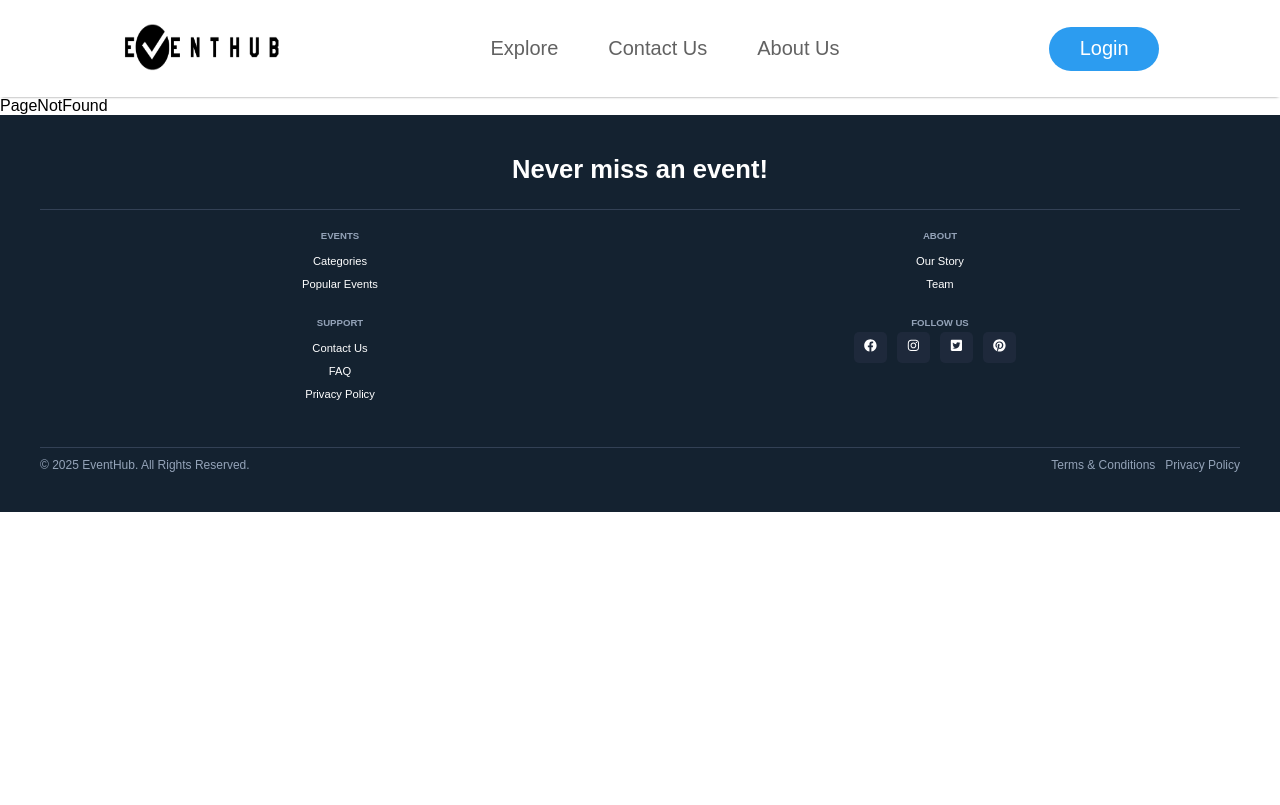
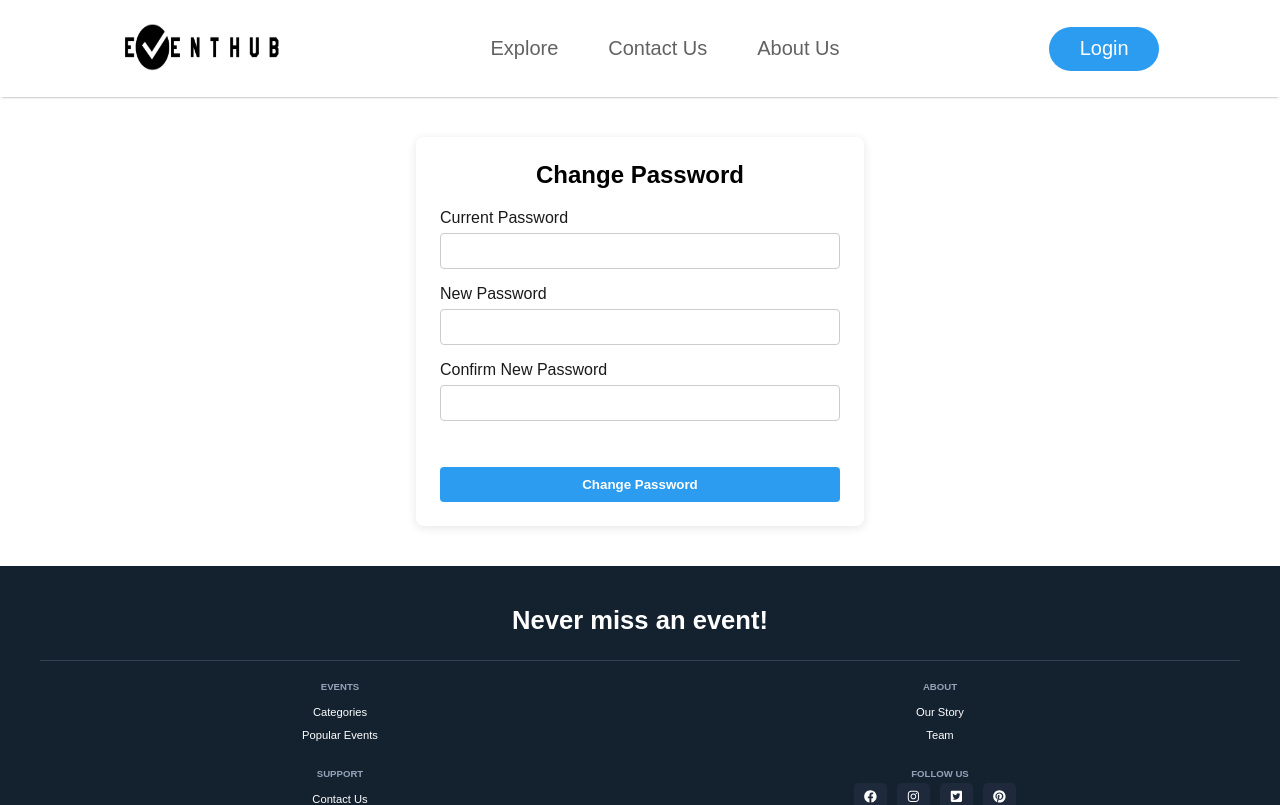
Before and after one commit to ShristiPoudel/front_end, a React (Vite) app in the folder frontend/: page /change-password in a window 1280 px wide. Shown: the top 805 px of the page. Built offline with nearby package versions, Linux system fonts and the light colour scheme.

Commit message:
change password and terms and condition

```diff
--- a/frontend/src/App.jsx
+++ b/frontend/src/App.jsx
@@ -26,6 +26,7 @@ import DiscoverEvents from './Pages/DiscoverEvents/DiscoverEvents';
 import Notifications from './Pages/Notifications/Notifications';
 import ResetPass from './Pages/ResetPassword/ResetPass';
 import ResetRequest from './Pages/ResetPassword/ResetRequest';
+import ChangePassword from './Pages/ChangePassword/ChangePassword'
 
 
 
@@ -56,12 +57,14 @@ const App = () => {
 
             <Route path="/reset-password-request" element={<ResetRequest />} />
             <Route path="/reset-password" element={<ResetPass />} />
+            <Route path="/change-password" element={<ChangePassword/>} />
 
 
             {/* Auth-only (common) */}
             <Route element={<ProtectedRoute />}>
               <Route path="/profile" element={<Profile />} />
               <Route path="/log-out" element={<Logout />} />
+
             </Route>
 
             {/* Organizer-Only Routes */}
--- /dev/null
+++ b/frontend/src/Pages/ChangePassword/ChangePassword.css
@@ -0,0 +1,69 @@
+.change-password-container {
+    max-width: 400px;
+    margin: 40px auto;
+    padding: 24px;
+    background-color: #fff;
+    border-radius: 8px;
+    box-shadow: 0 2px 10px rgba(0, 0, 0, 0.1);
+  }
+
+  .title {
+    font-size: 1.5rem;
+    font-weight: 600;
+    margin-bottom: 20px;
+    text-align: center;
+  }
+
+  .success-message {
+    color: green;
+    margin-bottom: 15px;
+    text-align: center;
+  }
+
+  .error-message {
+    color: red;
+    margin-bottom: 15px;
+    text-align: center;
+  }
+
+  .change-password-form {
+    display: flex;
+    flex-direction: column;
+    gap: 16px;
+  }
+
+  .form-group {
+    display: flex;
+    flex-direction: column;
+  }
+
+  .form-group label {
+    margin-bottom: 6px;
+    font-weight: 500;
+  }
+
+  .form-group input {
+    padding: 8px 10px;
+    border: 1px solid #ccc;
+    border-radius: 4px;
+  }
+
+  .error-text {
+    color: red;
+    font-size: 0.875rem;
+    margin-top: 4px;
+  }
+
+  .submit-button {
+    background-color: #2C9CF0;
+    color: white;
+    padding: 10px;
+    font-weight: bold;
+    border: none;
+    border-radius: 4px;
+    cursor: pointer;
+  }
+
+  .submit-button:hover {
+    background-color: #1b7dc4;
+  }
--- /dev/null
+++ b/frontend/src/Pages/ChangePassword/ChangePassword.jsx
@@ -0,0 +1,116 @@
+import React, { useState } from 'react';
+import { useNavigate } from 'react-router-dom';
+import api from '../../api/config';
+import './ChangePassword.css';
+
+const ChangePassword = () => {
+  const navigate = useNavigate();
+
+  const [formData, setFormData] = useState({
+    current_password: '',
+    new_password: '',
+    confirm_password: '',
+  });
+
+  const [errors, setErrors] = useState({});
+  const [message, setMessage] = useState('');
+
+  const handleChange = (e) => {
+    setFormData({ ...formData, [e.target.name]: e.target.value });
+    setErrors({});
+    setMessage('');
+  };
+
+  const handleSubmit = async (e) => {
+    e.preventDefault();
+    try {
+      const token = localStorage.getItem('authToken');
+      const headers = { Authorization: `Token ${token}` };
+
+      const response = await api.post('/user/change-password/', formData, { headers });
+
+      setMessage(response.data.message);
+      setFormData({
+        current_password: '',
+        new_password: '',
+        confirm_password: '',
+      });
+
+
+      setTimeout(() => {
+        navigate('/profile');
+      }, 1000);
+    } catch (error) {
+      console.log('Backend error:', error.response?.data); // helpful for debugging
+
+      const responseErrors = error.response?.data || {};
+      const formattedErrors = {
+        ...responseErrors,
+        general:
+          responseErrors.non_field_errors?.[0] ||
+          responseErrors.detail ||
+          'Something went wrong. Please check your inputs.',
+      };
+      setErrors(formattedErrors);
+    }
+  };
+
+  return (
+    <div className="change-password-container">
+      <h2 className="title">Change Password</h2>
+
+      {message && <div className="success-message">{message}</div>}
+      {errors.general && <div className="error-message">{errors.general}</div>}
+
+      <form onSubmit={handleSubmit} className="change-password-form">
+        <div className="form-group">
+          <label>Current Password</label>
+          <input
+            type="password"
+            name="current_password"
+            value={formData.current_password}
+            onChange={handleChange}
+            required
+          />
+          {errors.current_password && (
+            <p className="error-text">{errors.current_password[0]}</p>
+          )}
+        </div>
+
+        <div className="form-group">
+          <label>New Password</label>
+          <input
+            type="password"
+            name="new_password"
+            value={formData.new_password}
+            onChange={handleChange}
+            required
+          />
+          {errors.new_password && (
+            <p className="error-text">{errors.new_password[0]}</p>
+          )}
+        </div>
+
+        <div className="form-group">
+          <label>Confirm New Password</label>
+          <input
+            type="password"
+            name="confirm_password"
+            value={formData.confirm_password}
+            onChange={handleChange}
+            required
+          />
+          {errors.confirm_password && (
+            <p className="error-text">{errors.confirm_password[0]}</p>
+          )}
+        </div>
+
+        <button type="submit" className="submit-button">
+          Change Password
+        </button>
+      </form>
+    </div>
+  );
+};
+
+export default ChangePassword;
--- a/frontend/src/Pages/Profile/Profile.jsx
+++ b/frontend/src/Pages/Profile/Profile.jsx
@@ -120,8 +120,14 @@ const Profile = () => {
             <div className="class">
               <button onClick={() => navigate('/edit-profile')}>Edit Profile</button>
               <div className="settings">
-                <IoIosSettings className='settings-icon' />
-              </div>
+                 <IoIosSettings
+                     className="settings-icon"
+                     onClick={() => navigate('/change-password')}
+                        title="Change Password"
+                          style={{ cursor: 'pointer' }}
+                           />
+</div>
+
             </div>
           </div>
           <p className="profile-role">{user.role}</p>
--- a/frontend/src/Pages/SignUp/SignUp.css
+++ b/frontend/src/Pages/SignUp/SignUp.css
@@ -100,6 +100,74 @@ height: 52px;
     font-size: 19px;
 }
 
+.modal-overlay-term {
+    position: fixed;
+    top: 0;
+    left: 0;
+    width: 100%;
+    height: 100%;
+    background-color: rgba(0, 0, 0, 0.6);
+    display: flex;
+    justify-content: center;
+    align-items: center;
+    z-index: 999;
+  }
+
+  .modal-content-term {
+    background-color: #fff;
+    max-width: 700px;
+    width: 90%;
+    max-height: 80vh;
+    padding: 20px;
+    border-radius: 10px;
+    overflow-y: auto;
+    position: relative;
+    box-shadow: 0 4px 12px rgba(0,0,0,0.25);
+    animation: fadeIn 0.3s ease-in-out;
+    font-family: 'Segoe UI', Tahoma, Geneva, Verdana, sans-serif;
+  }
+
+  .modal-close-btn {
+    position: absolute;
+    top: 12px;
+    right: 15px;
+    font-size: 1.5rem;
+    background: transparent;
+    border: none;
+    color: #555;
+    cursor: pointer;
+    transition: color 0.2s ease;
+  }
+
+  .modal-close-btn:hover {
+    color: #000;
+  }
+
+  .modal-text {
+    white-space: pre-wrap;
+    font-size: 0.95rem;
+    color: #333;
+    line-height: 1.6;
+  }
+
+  @keyframes fadeIn {
+    from {
+      opacity: 0;
+      transform: scale(0.96);
+    }
+    to {
+      opacity: 1;
+      transform: scale(1);
+    }
+  }
+
+
+  .terms-link {
+    text-decoration: underline;
+  }
+
+
+
 
 @media screen  and (max-width:400px){
 
--- a/frontend/src/Pages/SignUp/SignUp.jsx
+++ b/frontend/src/Pages/SignUp/SignUp.jsx
@@ -1,44 +1,84 @@
-import React, { useState } from 'react';
-import { useNavigate } from 'react-router-dom';
+import React, { useState } from "react";
+import { useNavigate } from "react-router-dom";
 import "./SignUp.css";
-import api from '../../api/config';
-import { Link } from 'react-router-dom';
-import { useAuth } from '../../context/AuthContext';
+import api from "../../api/config";
+import { Link } from "react-router-dom";
+import { useAuth } from "../../context/AuthContext";
 
 const SignUp = () => {
+  const getTermsText = (role) => {
+    const intro = `Terms and Conditions
+
+  Welcome to Event Hub. By using our platform, you agree to the following terms and conditions. Please read them carefully.
+  `;
+
+    const attendeeTerms = `
+
+  Data Security and Privacy:
+  • We take your privacy seriously. All personal information you provide (name, email, preferences, etc.) is securely stored and protected.
+  • Your data will never be shared or sold to third parties without your consent.
+  • You agree to receive notifications and updates related to events based on your preferences.
+  • Any misuse of the system, including attempts to exploit or tamper with the platform, will result in account suspension or permanent ban.
+  `;
+
+    const organizerTerms = `
+
+  Data Security:
+  • Organizer account data, including login credentials and event details, is securely handled and protected under our privacy policy.
+  • Organizers must ensure that all event listings are genuine and lawful. Posting misleading, fake, or spammy content will result in immediate account action.
+
+  Subscription Policy:
+  • Organizers can publish up to 2 events for free.
+  • To post additional events, organizers must subscribe to a premium plan available under their dashboard.
+
+  Commission on Ticket Sales:
+  • Event Hub charges a 15% commission on every ticket sold through the platform.
+  • This commission is automatically deducted during the transaction process.
+  • By using our platform, you agree to this revenue-sharing model.
+  `;
+
+    const changes = `
+
+  • Event Hub reserves the right to update or modify these terms at any time. Users will be notified of significant changes via email or in-app notification.
+  • By continuing to use Event Hub, you agree to comply with the above terms. If you do not accept these conditions, please refrain from using our platform.`;
+
+    return `${intro}${
+      role === "organizer" ? organizerTerms : attendeeTerms
+    }${changes}`;
+  };
+
+  const [showTermsModal, setShowTermsModal] = useState(false);
   const [signupData, setSignupData] = useState({
-    name: '',
-    email: '',
-    password: '',
-    role:'attendee',
-    agreed: false
+    name: "",
+    email: "",
+    password: "",
+    role: "attendee",
+    agreed: false,
   });
-  const [error, setError] = useState('');
+  const [error, setError] = useState("");
   const [isSubmitting, setIsSubmitting] = useState(false);
   const navigate = useNavigate();
   const { loginUser } = useAuth();
 
-
-
   const handleChange = (e) => {
     const { name, value, type, checked } = e.target;
-    setSignupData(prev => ({
+    setSignupData((prev) => ({
       ...prev,
-      [name]: type === 'checkbox' ? checked : value
+      [name]: type === "checkbox" ? checked : value,
     }));
   };
 
   const handleSubmit = async (e) => {
     console.log("form submitted");
     e.preventDefault();
-    setError('');
+    setError("");
 
     if (!signupData.name || !signupData.email || !signupData.password) {
-      return setError('Please fill in all fields');
+      return setError("Please fill in all fields");
     }
 
     if (!signupData.agreed) {
-      return setError('You must agree to the terms and privacy policy');
+      return setError("You must agree to the terms and privacy policy");
     }
 
     try {
@@ -47,70 +87,87 @@ const SignUp = () => {
         name: signupData.name,
         email: signupData.email,
         password: signupData.password,
-        role: signupData.role
+        role: signupData.role,
       });
 
       console.log("Signup successful:", response.data);
 
-      navigate('/login');
+      navigate("/login");
     } catch (err) {
       console.error("Signup error:", err.response?.data);
-      setError(err.response?.data?.message || 'Signup failed. Please try again.');
+      setError(
+        err.response?.data?.message || "Signup failed. Please try again."
+      );
     } finally {
       setIsSubmitting(false);
     }
   };
 
   return (
-    <div className='signup-page'>
-      <div className='signup'>
+    <div className="signup-page">
+      <div className="signup">
         <h2>Sign Up</h2>
         {error && <div className="error-message">{error}</div>}
 
-        <form className='signup-form' onSubmit={handleSubmit}>
-          <div className='signup-input-fields'>
+        {showTermsModal && (
+          <div className="modal-overlay-term" role="dialog" aria-modal="true">
+            <div className="modal-content-term">
+              <button
+                className="modal-close-btn"
+                onClick={() => setShowTermsModal(false)}
+                aria-label="Close terms modal"
+              >
+                &times;
+              </button>
+              <pre className="modal-text">{getTermsText(signupData.role)}</pre>
+            </div>
+          </div>
+        )}
+
+        <form className="signup-form" onSubmit={handleSubmit}>
+          <div className="signup-input-fields">
             <label htmlFor="name">Enter your name:</label>
             <input
               type="text"
-              id='name'
-              name='name'
-              autoComplete='name'
-              placeholder='Your name'
+              id="name"
+              name="name"
+              autoComplete="name"
+              placeholder="Your name"
               value={signupData.name}
               onChange={handleChange}
               required
             />
           </div>
 
-          <div className='signup-input-fields'>
+          <div className="signup-input-fields">
             <label htmlFor="email">Enter your email:</label>
             <input
               type="email"
-              id='email'
-              name='email'
-              autoComplete='email'
-              placeholder='Your email'
+              id="email"
+              name="email"
+              autoComplete="email"
+              placeholder="Your email"
               value={signupData.email}
               onChange={handleChange}
               required
             />
           </div>
 
-          <div className='signup-input-fields'>
+          <div className="signup-input-fields">
             <label htmlFor="password">Enter your password:</label>
             <input
               type="password"
-              id='password'
-              name='password'
-              autoComplete='new-password'
-              placeholder='Your password'
+              id="password"
+              name="password"
+              autoComplete="new-password"
+              placeholder="Your password"
               value={signupData.password}
               onChange={handleChange}
               required
             />
           </div>
 
-          <div className='signup-input-fields'>
+          <div className="signup-input-fields">
             <label htmlFor="role">Select your role:</label>
             <select
               id="role"
@@ -128,11 +185,20 @@ const SignUp = () => {
             <label>
               <input
                 type="checkbox"
-                name='agreed'
+                name="agreed"
                 checked={signupData.agreed}
                 onChange={handleChange}
               />
-              By continuing, I agree to the terms of use & privacy policy.
+              By continuing, I agree to the{" "}
+              <span
+                className="terms-link"
+                onClick={() => setShowTermsModal(true)}
+                style={{ color: "#007bff", cursor: "pointer" }}
+              >
+                {signupData.role === "organizer"
+                  ? "Organizer Terms"
+                  : "Attendee Terms"}
+              </span>
             </label>
           </div>
 
@@ -141,7 +207,7 @@ const SignUp = () => {
               type="submit"
               // disabled={isSubmitting || !signupData.agreed}
             >
-              {isSubmitting ? 'Processing...' : 'Sign Up'}
+              {isSubmitting ? "Processing..." : "Sign Up"}
             </button>
           </div>
         </form>
```
Lines whose indentation alone changed are shown as unchanged.
